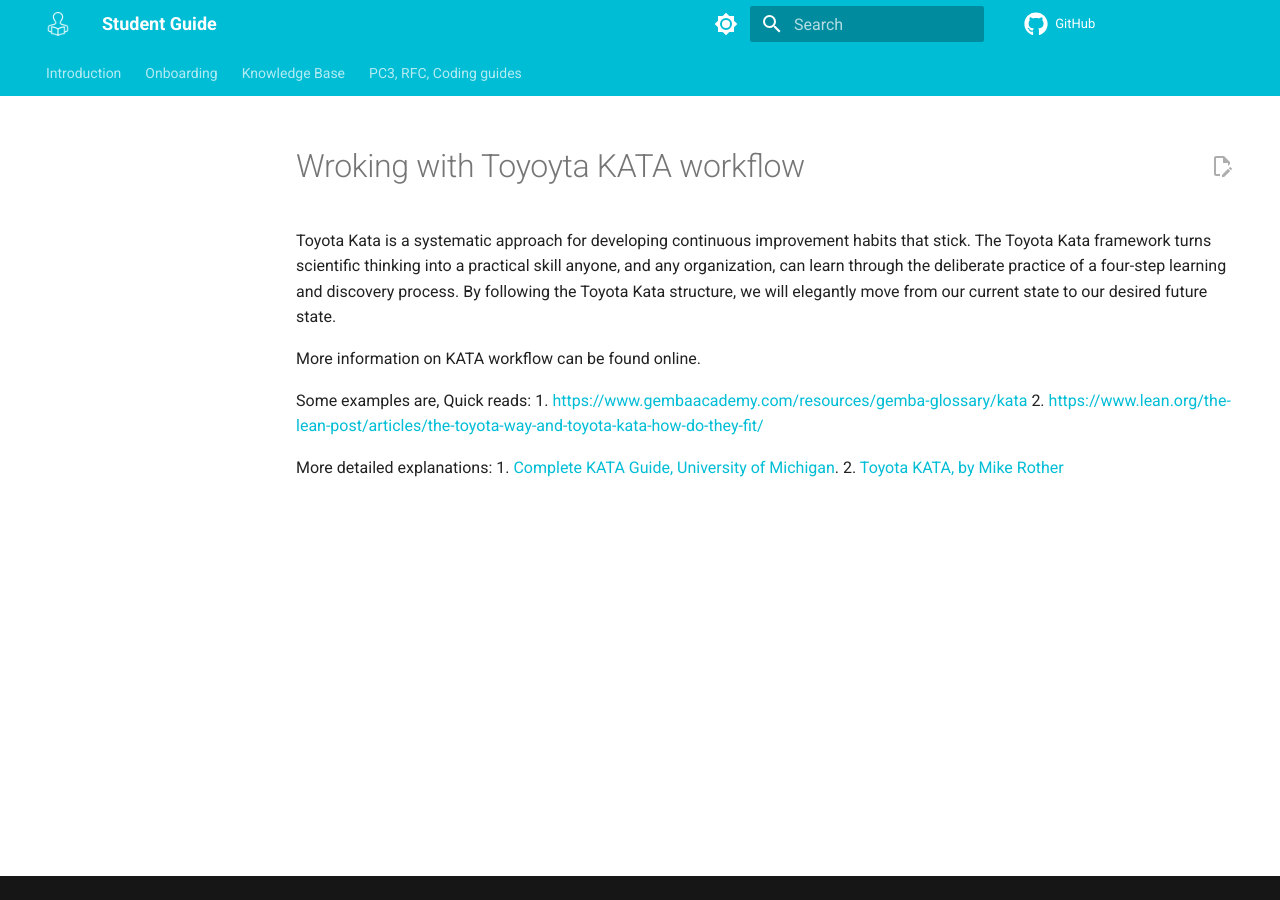
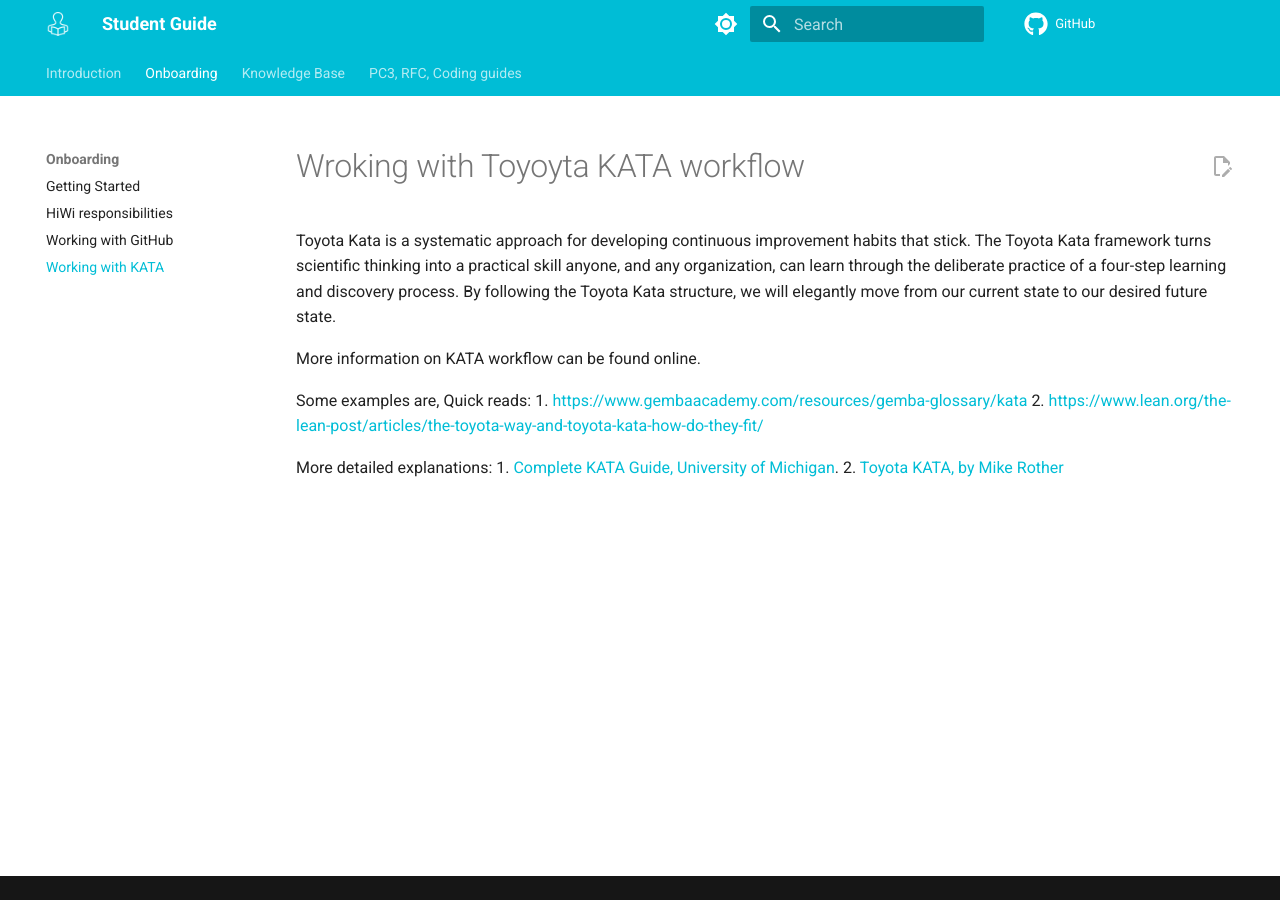
Before and after one commit to josephhuang08/student-guide, an MkDocs documentation site: the page built from docs/content-onboarding/KATA.md, in a window 1280 px wide. Built offline with MkDocs 1.6.1 and Material for MkDocs 9.7.7, drawn with Linux system fonts in a browser that asks for light colours; comment, search, counter and statistics services are not loaded.

Commit message:
linked KATA doc in yml

```diff
--- a/mkdocs.yml
+++ b/mkdocs.yml
@@ -85,6 +85,7 @@ nav:
     - 'Getting Started': content-onboarding/onboarding.md
     - 'HiWi responsibilities': content-onboarding/hiwi.md
     - 'Working with GitHub': content-onboarding/working-with-GitHub.md
+    - 'Working with KATA': content-onboarding/KATA.md
   - 'Knowledge Base':
     - 'Guidelines for conducting Test Drives': content-knowledgebase/test_drive.md
     - 'Common pitfalls and how to avoid them': content-knowledgebase/common_pitfalls.md
```
